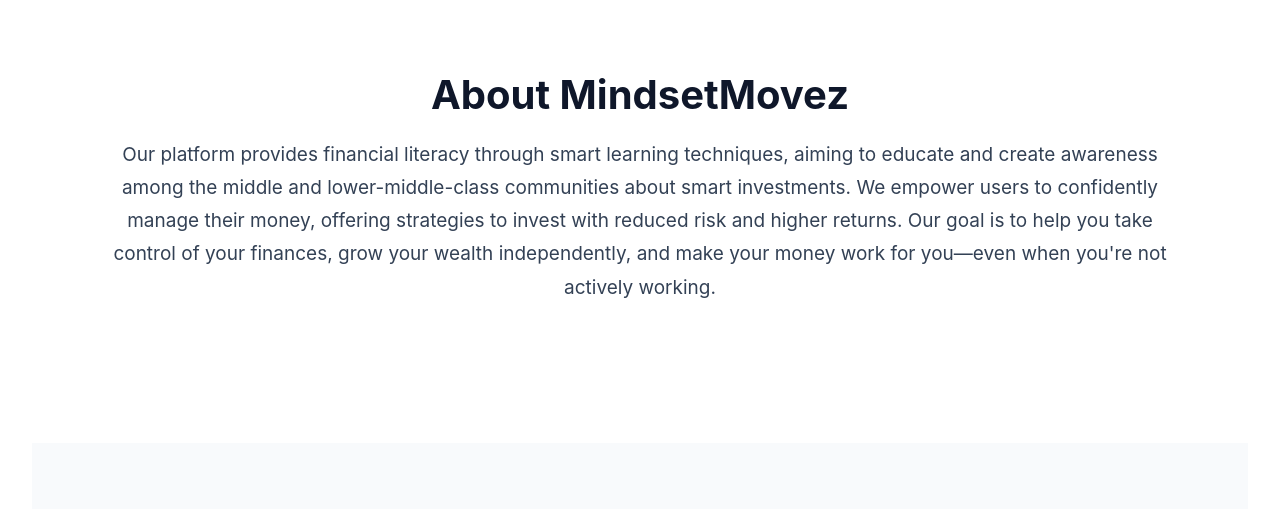
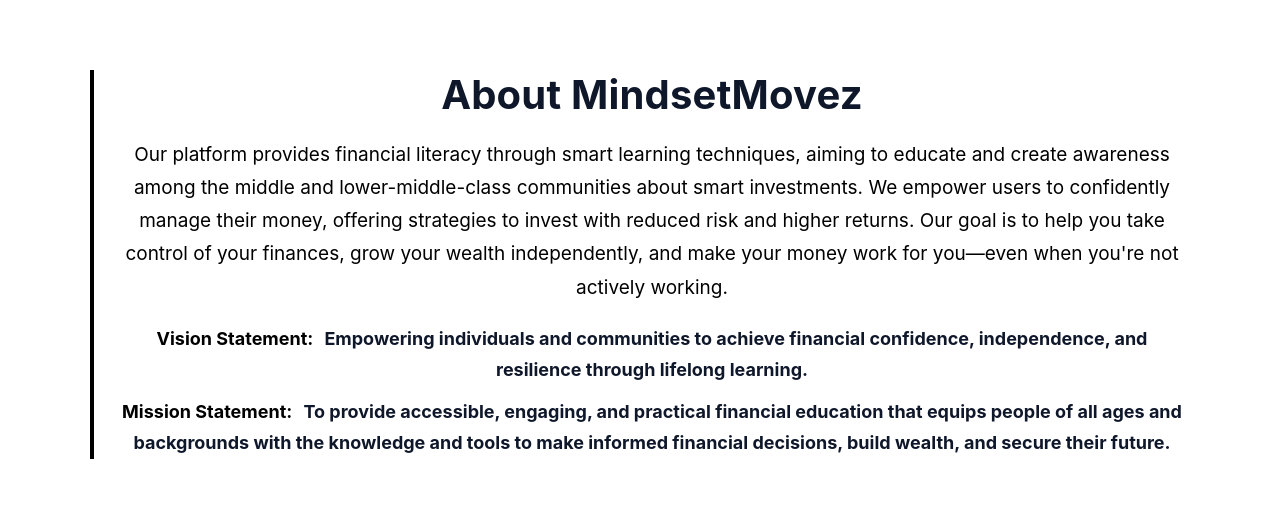
Before and after one commit to AnanyaSudarshan/GrowthMindz-client, a React (Vite) app: page / in a window 1280 px wide. Shown: the part 602-1111 px from the top of the page. Built offline with nearby package versions, Linux system fonts and the light colour scheme.

Commit message:
Homepageupdate

```diff
--- a/src/components/About.css
+++ b/src/components/About.css
@@ -10,9 +10,47 @@
 .about h2 { font-size: 32px; margin-bottom: 12px; }
 .about p {
   font-size: 18px;
-  color: #334155;
+  color: #000000;
   line-height: 1.75;
 }
+
+.about__list {
+  margin-top: 16px;
+  padding-left: 0;
+  list-style: none;
+}
+
+.about__item {
+  margin: 8px 0;
+  font-size: 18px; /* match paragraph */
+  color: inherit;  /* match paragraph */
+  line-height: 1.75; /* match paragraph */
+}
+
+.about__term {
+  color: #000000; /* black as requested */
+  font-weight: 700;
+  margin-right: 6px;
+}
+
+.about__desc {
+  color: inherit; /* match previous text */
+  font-style: normal; /* match previous text */
+  font-weight: 700; /* bold */
+}
+
+/* Minimalist styling */
+.about { background: transparent; }
+.about .container {
+  background: transparent;
+  padding: 0;
+  border-radius: 0;
+  box-shadow: none;
+  border-left: 4px solid #000; /* left accent */
+  padding-left: 20px;
+}
+.about h2 { margin-bottom: 8px; letter-spacing: 0.2px; }
+.about__item + .about__item { margin-top: 10px; }
 
 @media (min-width: 640px) {
   .about h2 { font-size: 40px; }
--- a/src/components/About.jsx
+++ b/src/components/About.jsx
@@ -9,6 +9,16 @@
         <p>
           Our platform provides financial literacy through smart learning techniques, aiming to educate and create awareness among the middle and lower-middle-class communities about smart investments. We empower users to confidently manage their money, offering strategies to invest with reduced risk and higher returns. Our goal is to help you take control of your finances, grow your wealth independently, and make your money work for you—even when you're not actively working.
         </p>
+        <ul className="about__list">
+          <li className="about__item">
+            <span className="about__term">Vision Statement:</span>{' '}
+            <span className="about__desc">Empowering individuals and communities to achieve financial confidence, independence, and resilience through lifelong learning.</span>
+          </li>
+          <li className="about__item">
+            <span className="about__term">Mission Statement:</span>{' '}
+            <span className="about__desc">To provide accessible, engaging, and practical financial education that equips people of all ages and backgrounds with the knowledge and tools to make informed financial decisions, build wealth, and secure their future.</span>
+          </li>
+        </ul>
       </div>
     </section>
   )
--- a/src/pages/Signup.jsx
+++ b/src/pages/Signup.jsx
@@ -247,7 +247,7 @@
                 onChange={handleChange}
                 disabled={isLoading}
               />
-              <span className="checkmark"></span>I agree to the{" "}
+              I agree to the{" "}
               <Link to="/terms" className="terms-link">
                 Terms of Service
               </Link>{" "}
--- a/src/pages/dashboard/Courses.jsx
+++ b/src/pages/dashboard/Courses.jsx
@@ -36,6 +36,19 @@
   const [searchNoMatch, setSearchNoMatch] = useState(false);
 
   const [enrolledMap, setEnrolledMap] = useState({});
+  // Helper to call backend and enroll
+  const enrollBackend = async ({ uid, courses_opted, cid }) => {
+    const res = await fetch('http://localhost:5000/api/enroll', {
+      method: 'POST',
+      headers: { 'Content-Type': 'application/json' },
+      body: JSON.stringify({ uid, courses_opted, cid })
+    });
+    if (!res.ok) {
+      const err = await res.text().catch(()=>'');
+      throw new Error(err || 'Failed to enroll');
+    }
+    return res.json();
+  };
   const loadEnrolled = () => {
     try { return JSON.parse(localStorage.getItem('gm:enrollments')) || {}; } catch { return {}; }
   };
@@ -45,10 +58,17 @@
   useEffect(() => { setEnrolledMap(loadEnrolled()); }, []);
   const enrollmentKey = (course) => `cat:${category}:id:${course?.id}`;
   const isCourseEnrolled = (course) => !!enrolledMap[enrollmentKey(course)];
-  const handleEnrollOrLearn = (course) => {
+  const handleEnrollOrLearn = async (course) => {
     if (!course || !course.id) return;
     const key = enrollmentKey(course);
     if (!enrolledMap[key]) {
+      try {
+        const user = (()=>{ try{ return JSON.parse(localStorage.getItem('user')); }catch{return null;} })();
+        const uid = user?.id;
+        if (uid) {
+          await enrollBackend({ uid, courses_opted: category, cid: course.id });
+        }
+      } catch {}
       const next = { ...enrolledMap, [key]: { updatedAt: Date.now() } };
       setEnrolledMap(next);
       saveEnrolled(next);
@@ -420,8 +440,17 @@
                     <span className="course-price">Free</span>
                     <button
                       className="btn btn-primary"
-                      onClick={() => {
+                      onClick={async () => {
                         if (!isEnrolled) {
+                          try {
+                            const user = (()=>{ try{ return JSON.parse(localStorage.getItem('user')); }catch{return null;} })();
+                            const uid = user?.id;
+                            if (uid) {
+                              // For NISM, assume course id 1 (or first video index + 1 if available)
+                              const cid = 1;
+                              await enrollBackend({ uid, courses_opted: 'nism', cid });
+                            }
+                          } catch {}
                           try { localStorage.setItem('gm:nism:enrolled', 'true'); } catch {}
                           setIsEnrolled(true);
                           setShowPlayer(true); // first time, go straight to player
```
